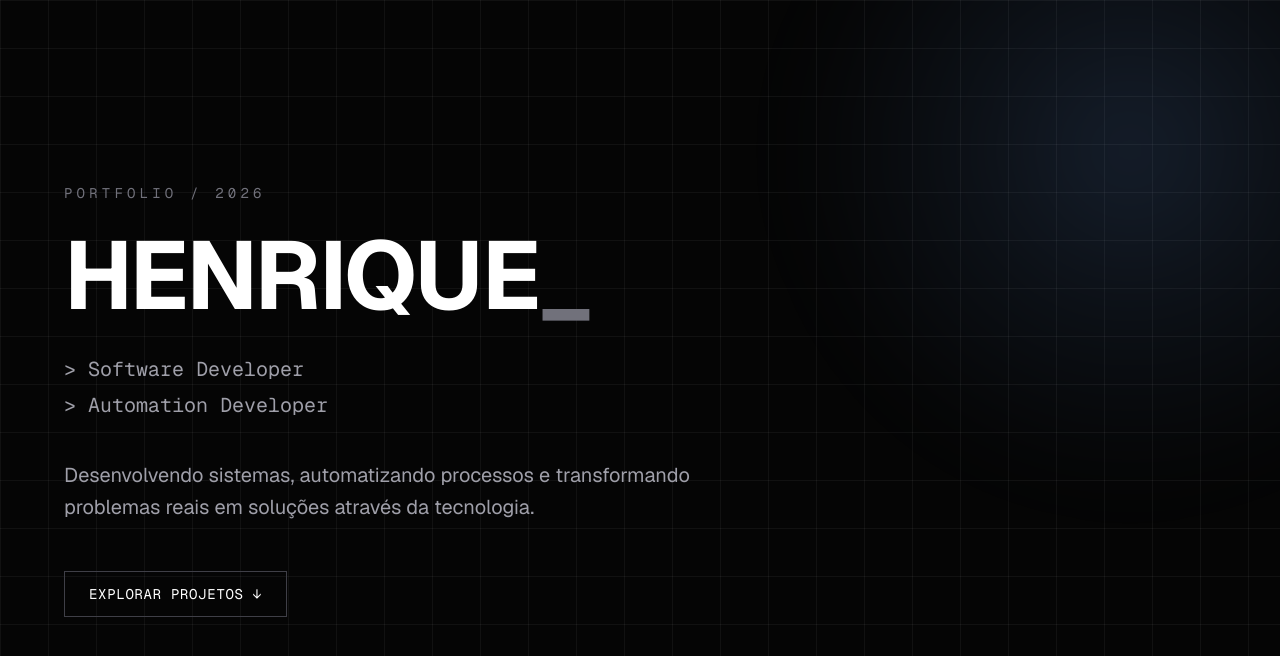
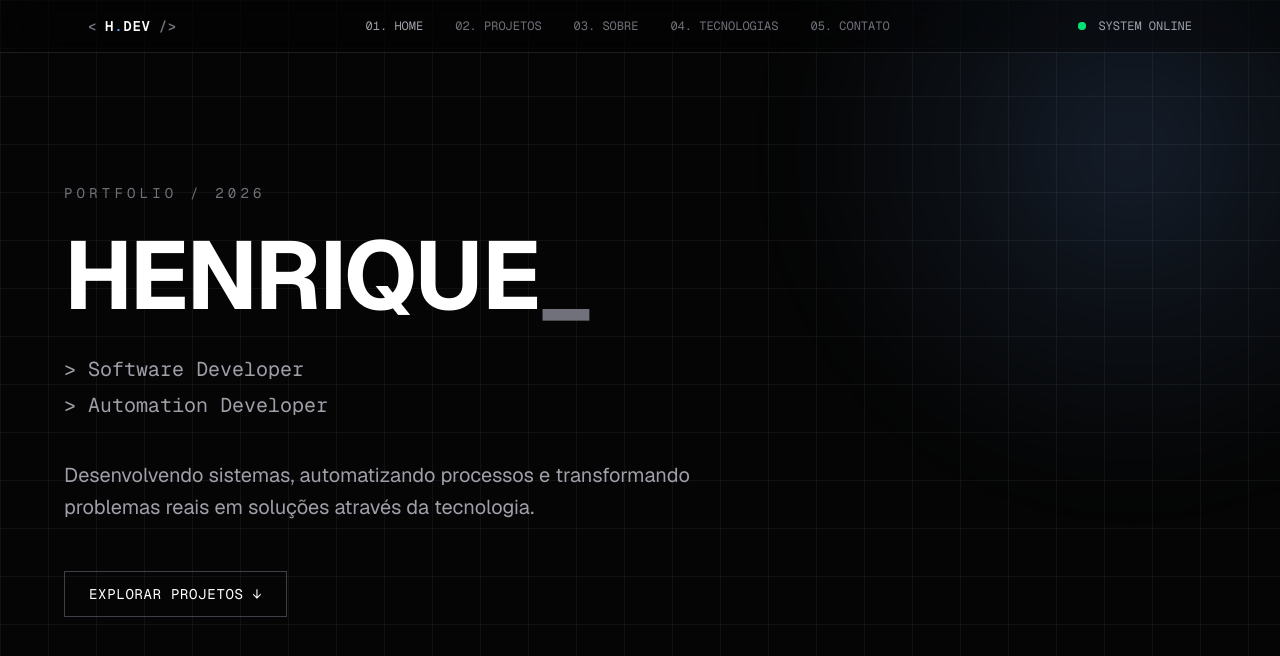
Before and after one commit to RicKPB/portfolio-henrique, a Next.js app: page / in a window 1280 px wide. Shown: the top 656 px of the page. Built offline with nearby package versions, Linux system fonts and the light colour scheme.

Commit message:
feat: adiciona navbar responsiva

```diff
--- a/app/page.tsx
+++ b/app/page.tsx
@@ -1,7 +1,148 @@
+"use client";
+
+import { useState } from "react";
+
 export default function Home() {
+  const [menuOpen, setMenuOpen] = useState(false);
+
   return (
     <main className="min-h-screen text-white">
-      <section className="flex min-h-screen items-center justify-center px-6">
+      <header className="fixed left-0 top-0 z-50 w-full border-b border-white/10 bg-black/30 backdrop-blur-xl">
+        <div className="mx-auto flex max-w-6xl items-center justify-between px-6 py-4">
+          <a
+            href="#home"
+            className="group flex items-center gap-2 font-mono text-sm font-semibold tracking-wider"
+          >
+            <span className="text-zinc-500 transition group-hover:text-white">
+              &lt;
+            </span>
+
+            <span>
+              H<span className="text-blue-400">.</span>DEV
+            </span>
+
+            <span className="text-zinc-500 transition group-hover:text-white">
+              /&gt;
+            </span>
+          </a>
+
+          <nav className="hidden items-center gap-8 font-mono text-xs md:flex">
+            <a
+              href="#home"
+              className="text-zinc-400 transition hover:text-white"
+            >
+              01. HOME
+            </a>
+
+            <a
+              href="#projetos"
+              className="text-zinc-500 transition hover:text-white"
+            >
+              02. PROJETOS
+            </a>
+
+            <a
+              href="#sobre"
+              className="text-zinc-500 transition hover:text-white"
+            >
+              03. SOBRE
+            </a>
+
+            <a
+              href="#tecnologias"
+              className="text-zinc-500 transition hover:text-white"
+            >
+              04. TECNOLOGIAS
+            </a>
+
+            <a
+              href="#contato"
+              className="text-zinc-500 transition hover:text-white"
+            >
+              05. CONTATO
+            </a>
+          </nav>
+
+          <div className="hidden items-center gap-3 font-mono text-xs text-zinc-400 sm:flex">
+            <span className="relative flex h-2 w-2">
+              <span className="absolute inline-flex h-full w-full animate-ping rounded-full bg-green-400 opacity-50"></span>
+
+              <span className="relative inline-flex h-2 w-2 rounded-full bg-green-400"></span>
+            </span>
+
+            <span>SYSTEM ONLINE</span>
+          </div>
+
+          <button
+            type="button"
+            onClick={() => setMenuOpen(!menuOpen)}
+            className="flex h-9 w-9 items-center justify-center border border-white/10 font-mono text-lg text-zinc-300 transition hover:border-white/30 hover:text-white md:hidden"
+            aria-label="Abrir menu"
+          >
+            {menuOpen ? "×" : "≡"}
+          </button>
+        </div>
+
+        {menuOpen && (
+          <div className="border-t border-white/10 bg-black/90 px-6 py-6 backdrop-blur-xl md:hidden">
+            <nav className="mx-auto flex max-w-6xl flex-col gap-5 font-mono text-sm">
+              <a
+                href="#home"
+                onClick={() => setMenuOpen(false)}
+                className="text-zinc-400 transition hover:text-white"
+              >
+                01. HOME
+              </a>
+
+              <a
+                href="#projetos"
+                onClick={() => setMenuOpen(false)}
+                className="text-zinc-500 transition hover:text-white"
+              >
+                02. PROJETOS
+              </a>
+
+              <a
+                href="#sobre"
+                onClick={() => setMenuOpen(false)}
+                className="text-zinc-500 transition hover:text-white"
+              >
+                03. SOBRE
+              </a>
+
+              <a
+                href="#tecnologias"
+                onClick={() => setMenuOpen(false)}
+                className="text-zinc-500 transition hover:text-white"
+              >
+                04. TECNOLOGIAS
+              </a>
+
+              <a
+                href="#contato"
+                onClick={() => setMenuOpen(false)}
+                className="text-zinc-500 transition hover:text-white"
+              >
+                05. CONTATO
+              </a>
+
+              <div className="mt-2 flex items-center gap-3 border-t border-white/10 pt-5 text-xs text-zinc-500">
+                <span className="relative flex h-2 w-2">
+                  <span className="absolute inline-flex h-full w-full animate-ping rounded-full bg-green-400 opacity-50"></span>
+                  <span className="relative inline-flex h-2 w-2 rounded-full bg-green-400"></span>
+                </span>
+
+                SYSTEM ONLINE
+              </div>
+            </nav>
+          </div>
+        )}
+      </header>
+
+      <section
+        id="home"
+        className="flex min-h-screen items-center justify-center px-6"
+      >
         <div className="w-full max-w-6xl">
           <p className="mb-6 font-mono text-sm uppercase tracking-[0.3em] text-zinc-500">
             Portfolio / 2026
```
